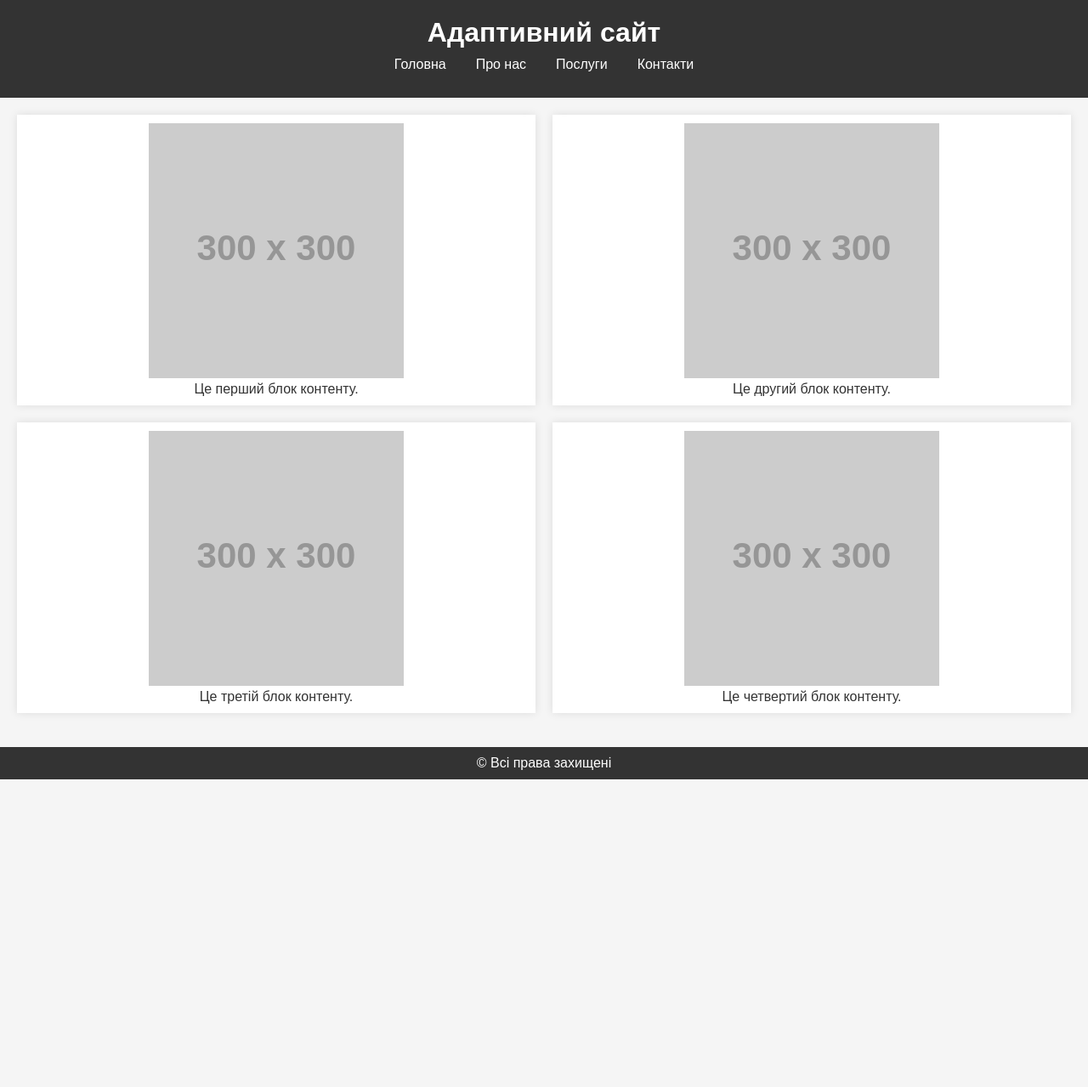
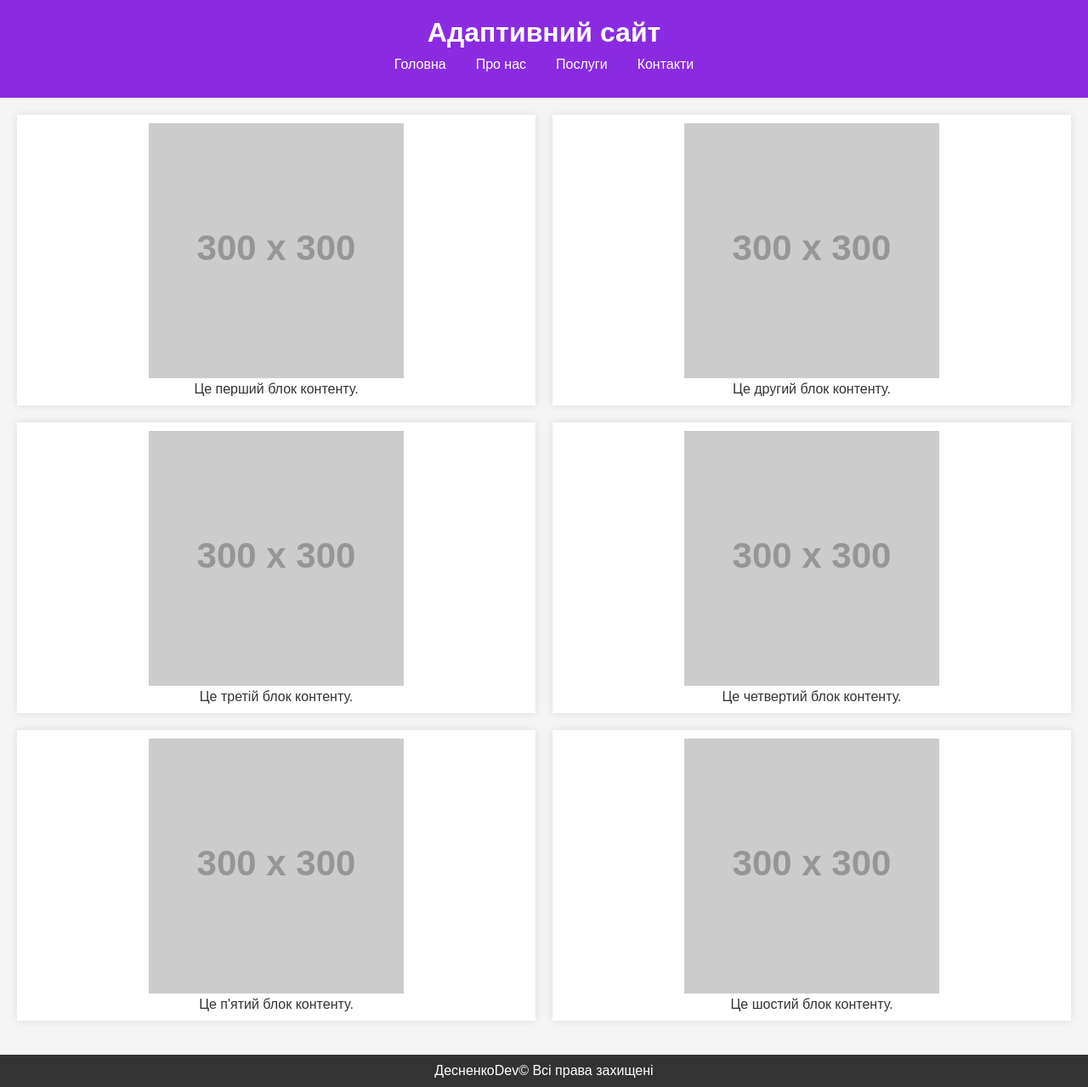
Before and after one commit to sosiska-hash/wt-markup-04, a plain HTML site: page index.html in a window 1280 px wide. Shown: the whole page at 85% size. Before the commit the page ends 917 px from the top, so only its background shows below. Drawn offline with Linux system fonts and the light colour scheme; placeholder pictures from the web are drawn by us.

Commit message:
my additions

```diff
--- a/css/styles.css
+++ b/css/styles.css
@@ -12,7 +12,7 @@ body {
 }
 
 header {
-  background-color: #333;
+  background-color: blueviolet;
   color: white;
   text-align: center;
   padding: 20px;
--- a/index.html
+++ b/index.html
@@ -33,9 +33,17 @@
         <img src="https://via.placeholder.com/300" alt="Приклад зображення" />
         <p>Це четвертий блок контенту.</p>
       </section>
+      <section class="block">
+        <img src="https://via.placeholder.com/300" alt="Приклад зображення" />
+        <p>Це п'ятий блок контенту.</p>
+      </section>
+      <section class="block">
+        <img src="https://via.placeholder.com/300" alt="Приклад зображення" />
+        <p>Це шостий блок контенту.</p>
+      </section>
     </main>
     <footer>
-      <p>© Всі права захищені</p>
+      <p>ДесненкоDev© Всі права захищені</p>
     </footer>
   </body>
 </html>
```
